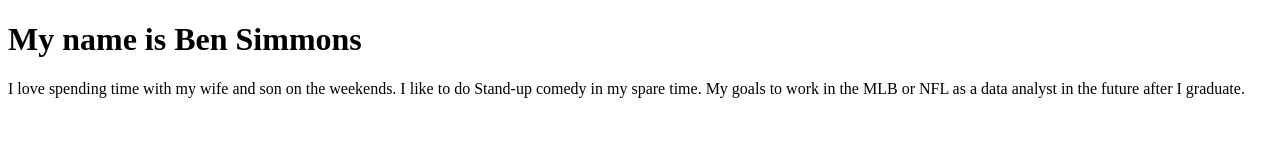
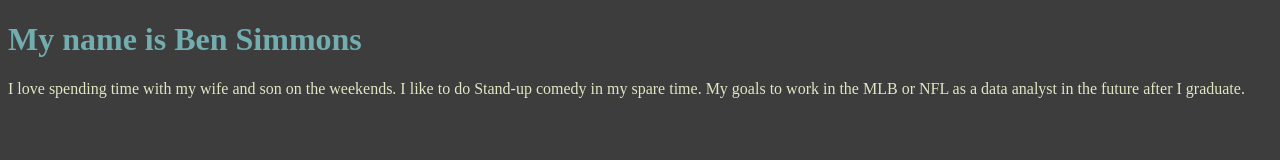
Before and after one commit to therealbenjaminsimmons/therealbenjaminsimmons.github.io, a plain HTML site: page index.html in a window 1280 px wide. Drawn offline with Linux system fonts and the light colour scheme.

Commit message:
Update index.html

```diff
--- a/index.html
+++ b/index.html
@@ -4,13 +4,13 @@
       <title>My Personal Introduction</title>
       <style>
         body {
-              background-color: 3C3D3C;
+              background-color: #3C3D3C;
         }
         h1 {
-          color: 72ADAF;
+          color: #72ADAF;
         }
         p{
-        color: E1E6C3;
+        color: #E1E6C3;
         }
       </style>
     </head>
```
